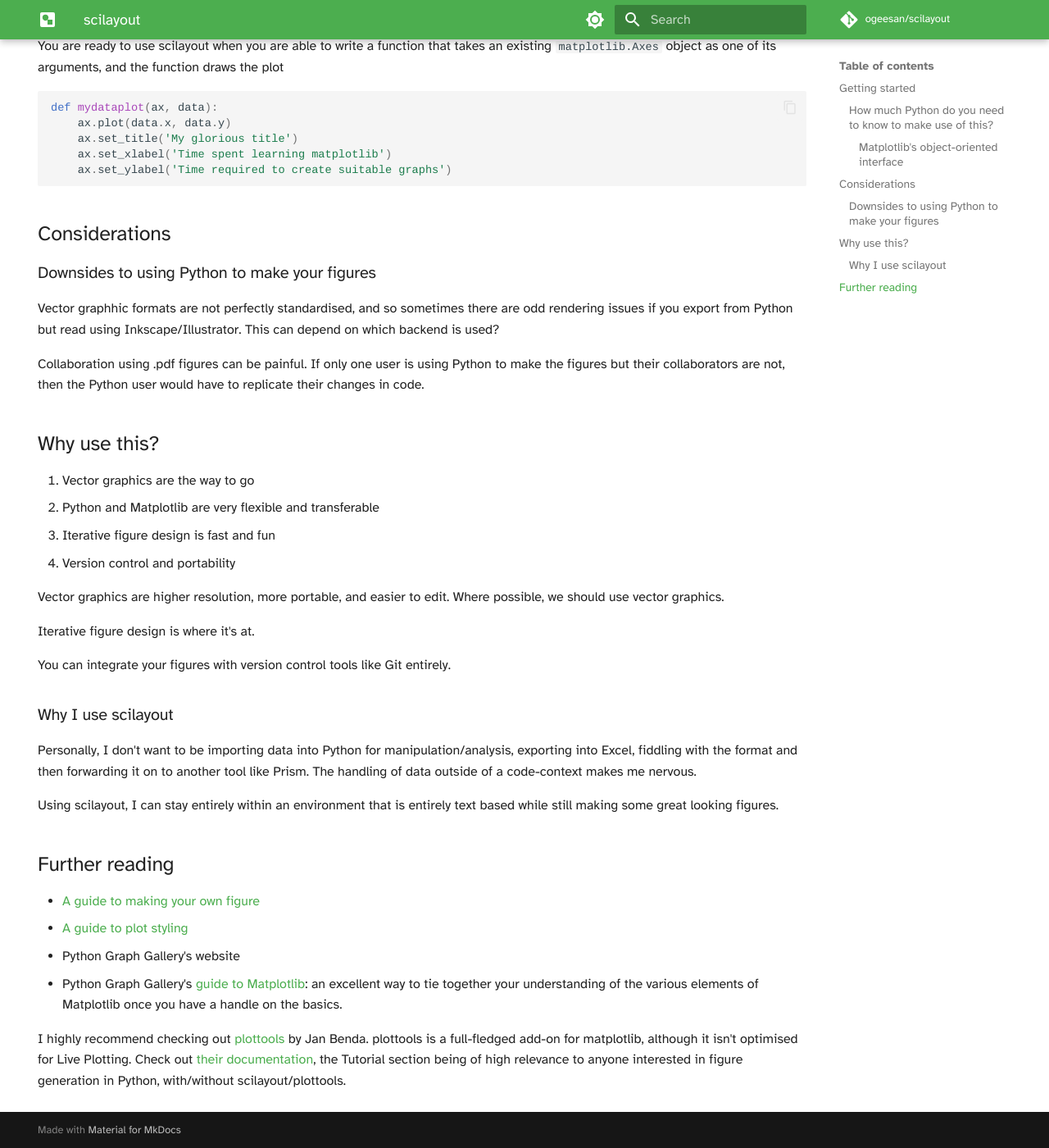
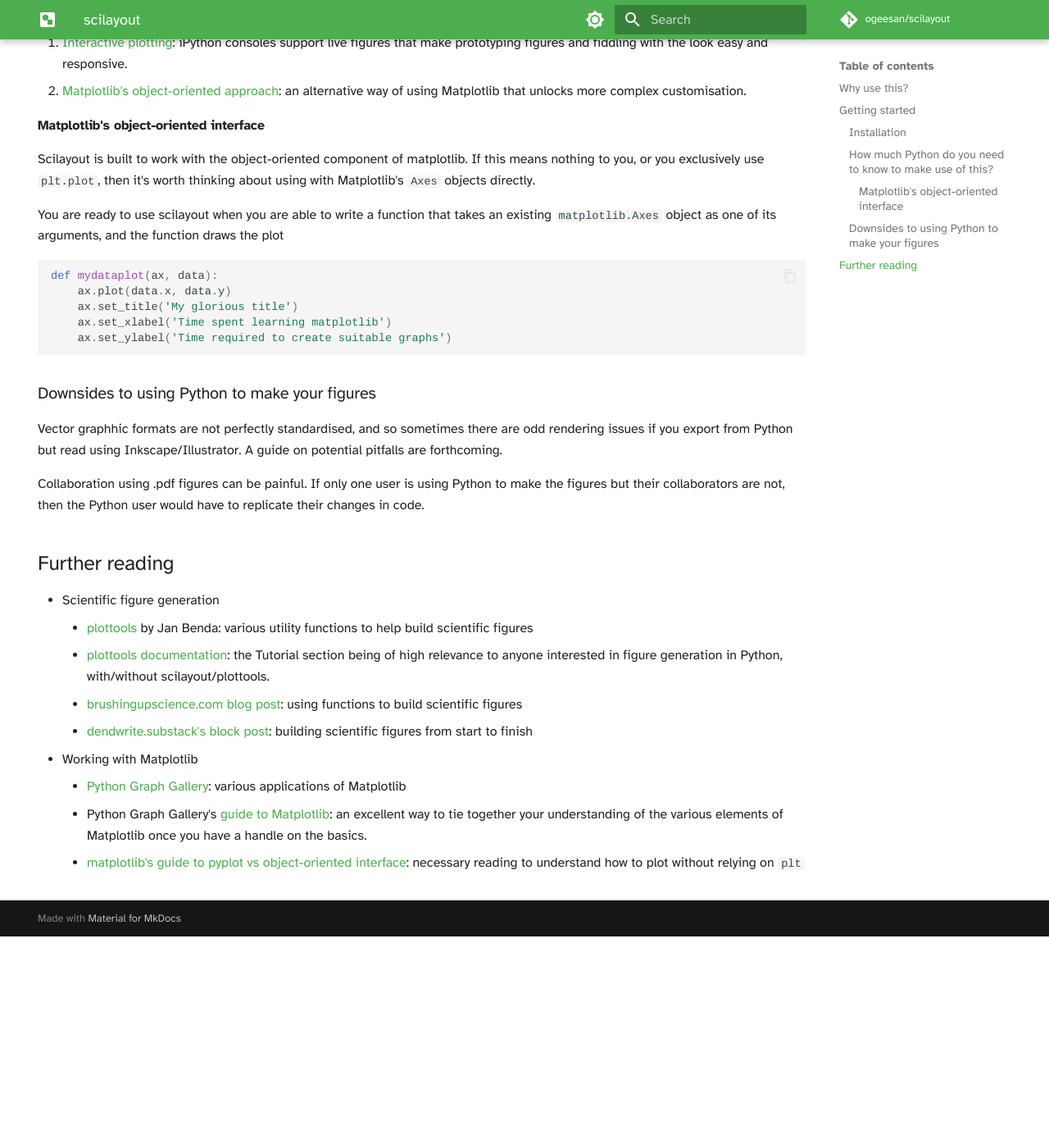
Before and after one commit to ogeesan/scilayout, an MkDocs documentation site: the page built from docs/index.md, in a window 1280 px wide and 1400 px high, scrolled down 984 px. Shown: the whole window at 82% size. Built offline with MkDocs 1.6.1 and Material for MkDocs 9.7.7, drawn with Linux system fonts in a browser that asks for light colours; comment, search, counter and statistics services are not loaded; after the commit the page ends 2126 px from its top, so only the background shows below that; some of the changed text lies outside the part shown.

Commit message:
Update index.md

````diff
--- a/docs/index.md
+++ b/docs/index.md
@@ -7,37 +7,43 @@
 
 Scilayout is a Python package to assist in making multi-panel scientific figures.
 It aims to make laying out figures easy, fast, and maybe even fun.
-The idea is simply to make and interact with Matplotlib axes in centimetres from the top left, which when combined with existing interactive plotting tools makes building plots in Python a breeze.
+The idea is to make and interact with Matplotlib axes in centimetres from the top left, which when combined with existing interactive plotting tools makes building plots in Python a breeze.
 
-```python
-import scilayout
+```python title="Example usage"
+>>> import scilayout
 
 # Create a figure object
-fig = scilayout.figure()
+>>> fig = scilayout.figure()
 
 # Create a panel, specifying location in cm from top left
-myax = fig.add_panel((1, 1, 5, 5))
+>>> myax = fig.add_panel((1, 1, 5, 5))
 
-# %% Panel setup 1
 # move the panel after it's been created and set it's location based on size
-myax.set_location((2, 10, 3, 3), method='size')
-
-# %% Panel setup 2
-
+>>> myax.set_location((2, 10, 3, 3), method='size')
 
 ```
 
+## Why use this?
+
+1. Powerful figure design: there are practically no limits when it comes to building figures with Matplotlib
+2. Universal skills: rather than learning proprietary software you can learn flexible and transferable Python and Matplotlib skills.
+3. Text based source: version control, portability, and fiddling are as easy as managing text files.
+6. Vector graphics: make use of Matplotlib's renderer to gain huge flexibility of quality output.
+
 ## Getting started
-Install onto your machine with `pip install scilayout`.
+### Installation
+Install onto your machine with `pip install scilayout`, or if you're using uv (1) `uv add scilayout`.
+{ .annotate }
+
+1. [uv](https://docs.astral.sh/uv/) is like pip but very (confusingly) fast and lovely to use.
+   Make the jump over for your next project!
 
 ### How much Python do you need to know to make use of this?
 To make full use of Scilayout, there are two things a user should know about.
 
-1. Interactive plotting
-2. Matplotlib's object-oriented approach
+1. [Interactive plotting](https://matplotlib.org/stable/users/explain/figure/interactive.html): iPython consoles support live figures that make prototyping figures and fiddling with the look easy and responsive.
+2. [Matplotlib's object-oriented approach](https://matplotlib.org/matplotblog/posts/pyplot-vs-object-oriented-interface/): an alternative way of using Matplotlib that unlocks more complex customisation.
 
-The first is interactive plotting with iPython, which allows users to modify figures on the fly.
-The second is matplotlib's object-oriented approach, which allows users to create and modify multiple plots at once.
 
 #### Matplotlib's object-oriented interface
 Scilayout is built to work with the object-oriented component of matplotlib. If this means nothing to you, or you exclusively use `plt.plot`, then it's worth thinking about using with Matplotlib's `Axes` objects directly.
@@ -52,41 +58,23 @@
     ax.set_ylabel('Time required to create suitable graphs')
 ```
 
-## Considerations
-
 ### Downsides to using Python to make your figures
 Vector graphhic formats are not perfectly standardised, and so sometimes there are odd rendering issues if you export from Python but read using Inkscape/Illustrator.
-This can depend on which backend is used?
+A guide on potential pitfalls are forthcoming.
 
-Collaboration using .pdf figures can be painful. If only one user is using Python to make the figures but their collaborators are not, then the Python user would have to replicate their changes in code.
-
-## Why use this?
-
-1. Vector graphics are the way to go
-2. Python and Matplotlib are very flexible and transferable
-3. Iterative figure design is fast and fun
-4. Version control and portability
-
-Vector graphics are higher resolution, more portable, and easier to edit.
-Where possible, we should use vector graphics.
-
-Iterative figure design is where it's at.
-
-
-You can integrate your figures with version control tools like Git entirely.
-
-### Why I use scilayout
-Personally, I don't want to be importing data into Python for manipulation/analysis, exporting into Excel, fiddling with the format and then forwarding it on to another tool like Prism. The handling of data outside of a code-context makes me nervous.
-
-Using scilayout, I can stay entirely within an environment that is entirely text based while still making some great looking figures.
+Collaboration using .pdf figures can be painful.
+If only one user is using Python to make the figures but their collaborators are not, then the Python user would have to replicate their changes in code.
 
 ## Further reading
-- [A guide to making your own figure](./making_your_own_figure.md)
-- [A guide to plot styling](./styling.md)
+<!-- - [A guide to making your own figure](./making_your_own_figure.md) -->
+<!-- - [A guide to plot styling](./styling.md) -->
 
-- Python Graph Gallery's website
-- Python Graph Gallery's [guide to Matplotlib](https://python-graph-gallery.com/matplotlib/): an excellent way to tie together your understanding of the various elements of Matplotlib once you have a handle on the basics.
-
-I highly recommend checking out [plottools](https://github.com/bendalab/plottools) by Jan Benda.
-plottools is a full-fledged add-on for matplotlib, although it isn't optimised for Live Plotting.
-Check out [their documentation](https://bendalab.github.io/plottools/), the Tutorial section being of high relevance to anyone interested in figure generation in Python, with/without scilayout/plottools.
+- Scientific figure generation
+    - [plottools](https://github.com/bendalab/plottools) by Jan Benda: various utility functions to help build scientific figures
+    - [plottools documentation](https://bendalab.github.io/plottools/): the Tutorial section being of high relevance to anyone interested in figure generation in Python, with/without scilayout/plottools.
+    - [brushingupscience.com blog post](https://brushingupscience.com/2021/11/02/a-better-way-to-code-up-scientific-figures/#more-6299): using functions to build scientific figures
+    - [dendwrite.substack's block post](https://dendwrite.substack.com/p/a-complete-ish-guide-to-making-scientific): building scientific figures from start to finish
+- Working with Matplotlib
+    - [Python Graph Gallery](https://python-graph-gallery.com/): various applications of Matplotlib
+    - Python Graph Gallery's [guide to Matplotlib](https://python-graph-gallery.com/matplotlib/): an excellent way to tie together your understanding of the various elements of Matplotlib once you have a handle on the basics.
+    - [matplotlib's guide to pyplot vs object-oriented interface](https://matplotlib.org/matplotblog/posts/pyplot-vs-object-oriented-interface/): necessary reading to understand how to plot without relying on `plt`
````
